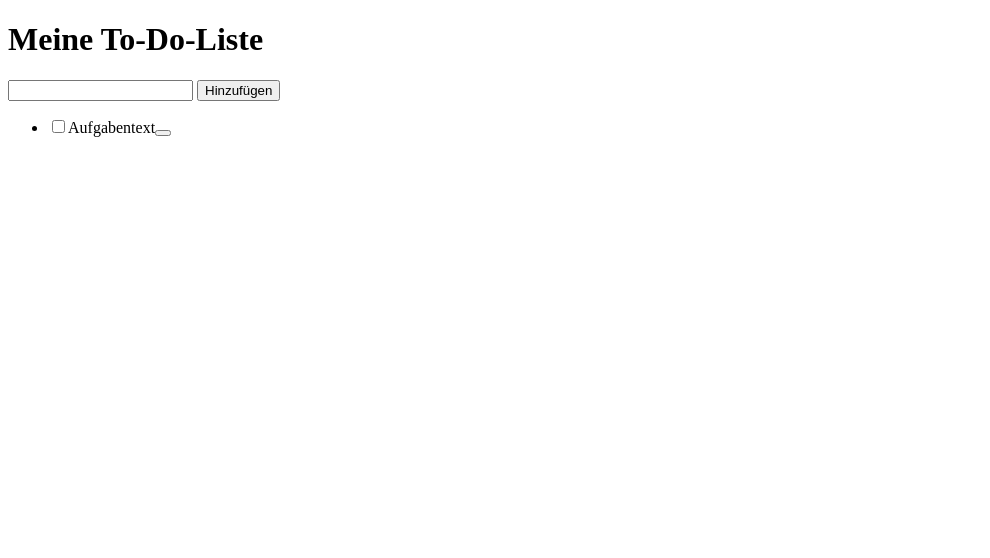
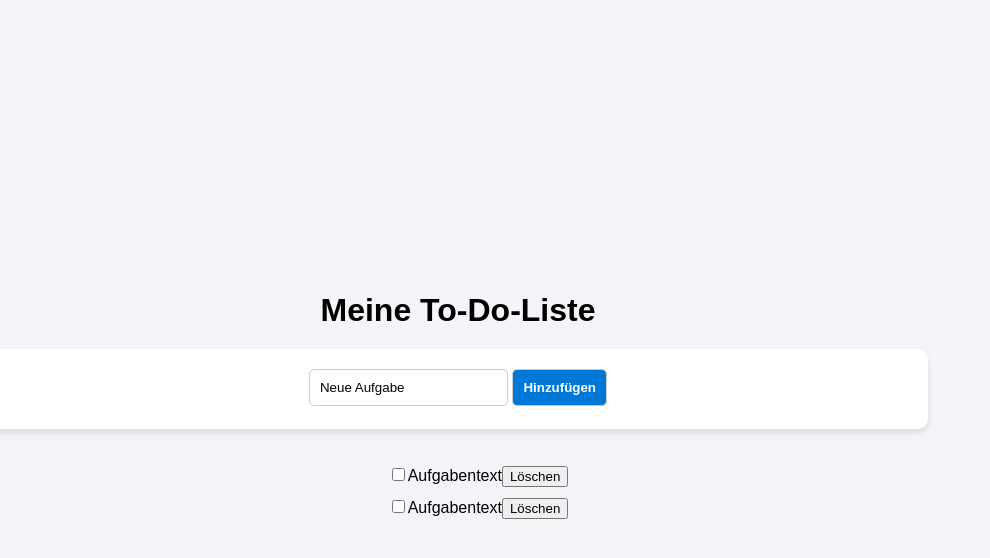
Before and after one commit to 114droit/114droit.github.io, a plain HTML site: page todo-app/todo.html in a window 1280 px wide. Shown: the whole page, without its empty margins (0-990 px from the left). Drawn offline with Linux system fonts and the light colour scheme.

Commit message:
added styles

```diff
--- /dev/null
+++ b/todo-app/styles/style.css
@@ -0,0 +1,62 @@
+body {
+    background-color: #f4f4f9;
+    font-family: Arial, sans-serif;
+    box-sizing: border-box;
+    display: flex; flex-direction: column;
+    justify-content: center;
+    align-items: center;
+    max-width: 900px;
+    width: 90%;
+    height: 100vh;
+}
+
+h1 {
+    text-align: center;
+    font-size: 2rem;
+    font-weight: bold;
+    margin-bottom: 20px;
+}
+
+.todo-app {
+    background-color: #ffffff;
+    box-shadow: 0 4px 6px rgba(0, 0, 0, 0.1);
+    padding: 20px;
+    border-radius: 10px;
+    display: flex; flex-direction: column;
+    align-items: center;
+    margin-bottom: 20px;
+    width: 100%;
+    height: 40px;
+}
+
+.todo-app>form {
+
+    }
+
+.todo-input {
+    border: 1px solid #ccc;
+    border-radius: 5px;
+    padding: 10px;
+}
+
+.add-button {
+    background-color: #0078d7;
+    color: #ffffff;
+    font-weight: bold;
+    border: 1px solid #ccc;
+    border-radius: 5px;
+    padding: 10px;
+}
+
+.add-button:hover {
+    background-color: #005bb5;
+    padding: 10px 20px;
+}
+
+.todo-list {
+    list-style: none;
+}
+
+.todo-list>li {
+    margin-bottom: 10px;
+}
--- a/todo-app/todo.html
+++ b/todo-app/todo.html
@@ -4,20 +4,23 @@
         <title>To-Do-App</title>
         <meta charset="UTF-8">
         <meta name="viewport" content="width=device-width, initial-scale=1.0">
+        <link rel="stylesheet" href="styles/style.css">
     </head>
     <body>
         <h1>Meine To-Do-Liste</h1>
         <div class="todo-app">
             <form action="">
-                <input type="text" class="todo-input">
+                <!-- <label>Aufgabe hinzufügen:</label> -->
+                <input type="text" class="todo-input" value="Neue Aufgabe">
                 <input type="submit" value="Hinzufügen" class="add-button">
             </form>
+        </div>
             <ul class="todo-list">
-                <li><input type="checkbox"><span>Aufgabentext</span><button></button></li>
+                <li><input type="checkbox"><span>Aufgabentext</span><button type="submit">Löschen</button></li>
+                <li><input type="checkbox"><span>Aufgabentext</span><button type="submit">Löschen</button></li>
             </ul>
-        </div>
-        <div class="todo-info">
+            <div class="todo-info">
 
-        </div>
+            </div>
     </body>
-</html>
+        </html>
```
